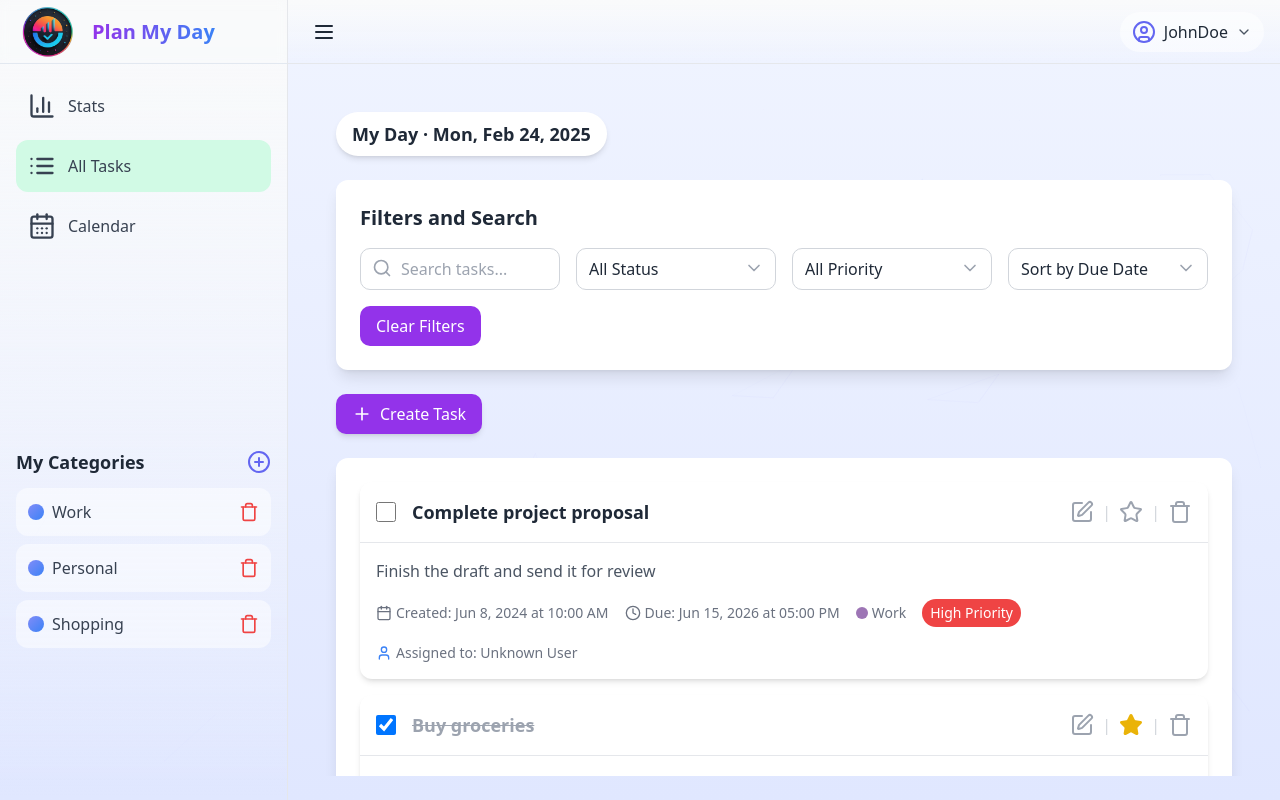
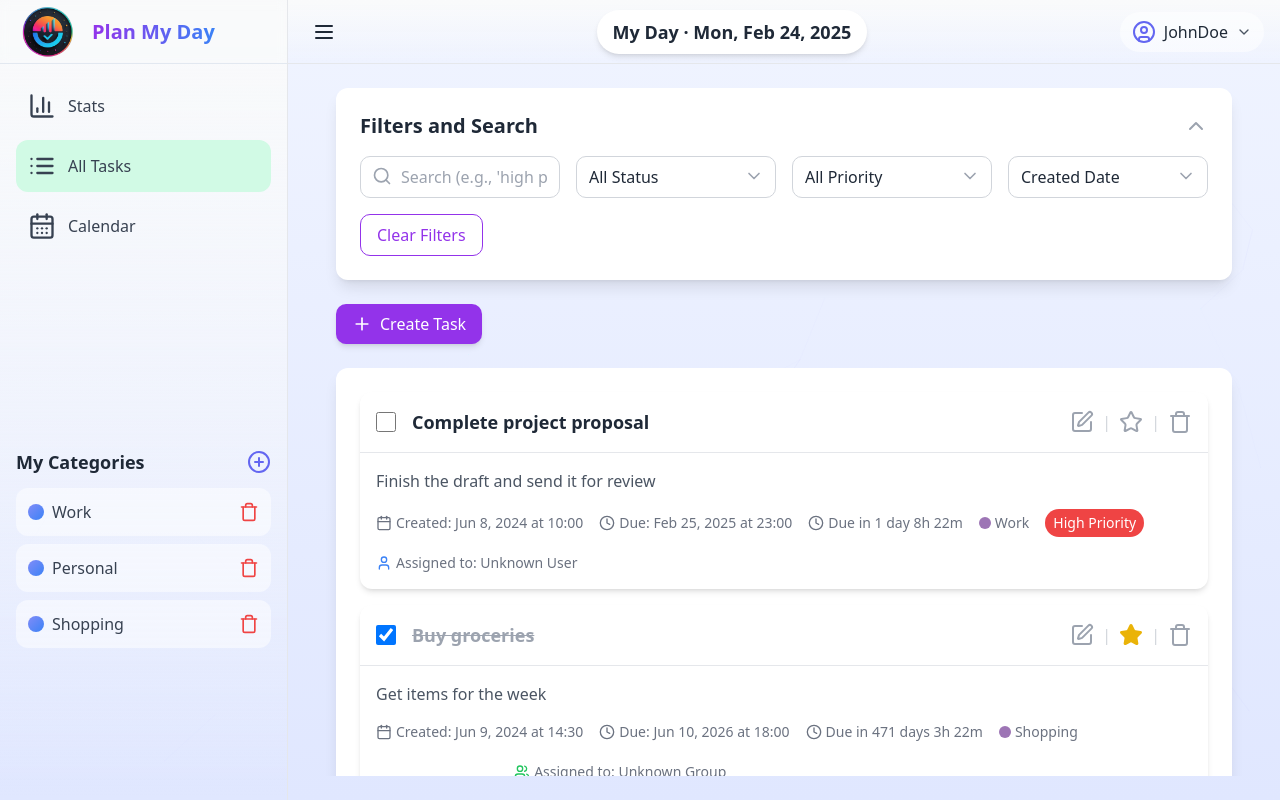
Before and after one commit to Vlados-XiMiK/Plan-My-Day-UI, a Next.js app: page /dashboard/tasks in a window 1280 px wide. Built offline with nearby package versions, Linux system fonts and the light colour scheme.

Commit message:
update Header/Tasks UI , update tasks logic

```diff
--- a/src/components/main/Header.tsx
+++ b/src/components/main/Header.tsx
@@ -3,6 +3,7 @@
 import { useRouter } from 'next/navigation';
 import { useState, useRef, useEffect } from 'react';
 import { UserCircle, LogOut, Menu, ChevronDown, User2, Moon, Sun, Globe } from 'lucide-react';
+import { format } from 'date-fns'
 import { useLanguage } from '@/contexts/LanguageContext';
 import en from '@/translations/en.json';
 import uk from '@/translations/uk.json';
@@ -24,6 +25,7 @@ export default function Header({ toggleSidebar, toggleCollapse, isCollapsed, onP
   const { theme, setTheme } = useTheme();
   const [isDarkTheme, setIsDarkTheme] = useState(false);
   const t = language === 'uk' ? uk : en;
+  const currentDate = format(new Date(), 'EEE, MMM d, yyyy')
 
   useEffect(() => {
     const updateTheme = () => {
@@ -77,6 +79,14 @@ export default function Header({ toggleSidebar, toggleCollapse, isCollapsed, onP
         <Menu className={`h-6 w-6 ${isDarkTheme ? 'text-gray-100' : 'text-gray-800'}`} />
       </button>
 
+      <div className="mb-6 px-6 pt-6">
+        <div className="inline-block bg-white dark:bg-[#2a2a3e] rounded-full px-4 py-2 shadow-md">
+          <h2 className="text-lg font-semibold text-gray-800 dark:text-gray-100">
+            My Day · {currentDate}
+          </h2>
+        </div>
+      </div>
+
       <div className="relative" ref={dropdownRef}>
         <button
           onClick={() => setShowDropdown(!showDropdown)}
--- a/src/components/main/Tasks.tsx
+++ b/src/components/main/Tasks.tsx
@@ -1,25 +1,20 @@
 'use client'
 
 import { useState } from 'react'
-import { Search, ChevronDown, Edit, Star, Trash, Plus, Calendar, Clock, User as UserIcon, Users } from 'lucide-react'
-import { format } from 'date-fns'
+import { Search, ChevronDown, ChevronUp, Edit, Star, Trash, Plus, Calendar, Clock, User as UserIcon, Users, AlertTriangle } from 'lucide-react'
 import TaskCreationPopup from '@/components/main/pop-up/TaskCreationPopup'
 import TaskEditPopup from '@/components/main/pop-up/TaskEditPopup'
-import { useNotification } from '@/contexts/notification-context'
-import { useTheme } from "next-themes"
+import { useTheme } from 'next-themes'
+import { useTaskLogic } from '@/lib/useTaskLogic'
 import type { Task, User, Group } from '@/types'
 
-const currentDate = format(new Date(), 'EEE, MMM d, yyyy')
-
-export default function MainContent() {
-  const { theme } = useTheme()
-  const [tasks, setTasks] = useState<Task[]>([
+const initialTasks: Task[] = [
   {
     id: 1,
     title: 'Complete project proposal',
     description: 'Finish the draft and send it for review',
     createdAt: '2024-06-08T10:00:00',
-      dueDate: '2026-06-15T17:00:00',
+    dueDate: '2025-02-25T23:00:00',
     category: 'Work',
     priority: 'high',
     completed: false,
@@ -45,7 +40,7 @@ export default function MainContent() {
     title: 'Schedule dentist appointment',
     description: 'Call the clinic for a check-up',
     createdAt: '2024-06-10T09:15:00',
-      dueDate: '2026-06-20T11:00:00',
+    dueDate: '2025-02-25T15:00:00',
     category: 'Personal',
     priority: 'low',
     completed: false,
@@ -53,127 +48,34 @@ export default function MainContent() {
     assignedTo: null,
     groupId: null,
   },
-  ])
+]
 
-  const [isCreationPopupOpen, setCreationPopupOpen] = useState(false)
-  const [isEditPopupOpen, setEditPopupOpen] = useState(false)
-  const [taskToEdit, setTaskToEdit] = useState<Task | null>(null)
-  const [users, setUsers] = useState<User[]>([])
-  const [groups, setGroups] = useState<Group[]>([])
-  const { addNotification } = useNotification()
-
-  const toggleTaskCompletion = (id: number) => {
-    setTasks(tasks.map(task =>
-      task.id === id ? { ...task, completed: !task.completed } : task
-    ))
-    const task = tasks.find(task => task.id === id)
-    if (task) {
-      addNotification(
-        'info',
-        task.completed ? 'Task Reopened' : 'Task Completed',
-        task.completed ? 'The task has been reopened and is now active again.' : 'You have successfully marked the task as completed.'
-      );
-    }
-  }
-
-  const toggleTaskStarred = (id: number) => {
-    setTasks(tasks.map(task =>
-      task.id === id ? { ...task, starred: !task.starred } : task
-    ))
-    const task = tasks.find(task => task.id === id)
-    if (task) {
-      addNotification(
-        'success',
-        task.starred ? 'Removed from Favorites' : 'Added to Favorites',
-        task.starred ? 'The task has been removed from your favorites list.' : 'The task has been added to your favorites list.'
-      );
-    }
-  }
-
-  const handleCreateTask = (task: Partial<Task>) => {
-    const now = new Date().toISOString()
-    setTasks(prev => [
-      ...prev,
-      {
-        id: prev.length + 1,
-        title: task.title || 'New Task',
-        description: task.description || '',
-        createdAt: now,
-        dueDate: task.dueDate || now,
-        category: task.category || 'Uncategorized',
-        priority: task.priority || 'low',
-        completed: false,
-        starred: false,
-        assignedTo: task.assignedTo || null,
-        groupId: task.groupId || null,
-      },
-    ])
-    fetch('/api/tasks', {
-      method: 'POST',
-      headers: { 'Content-Type': 'application/json' },
-      body: JSON.stringify({
-        ...task,
-        createdAt: now,
-        completed: false,
-        starred: false,
-      }),
-    }).catch(error => addNotification(
-      'error',
-      'Task Creation Failed',
-      'An error occurred while creating the task. Please try again.'
-    ));
-  }
-
-  const handleEditTask = (updatedTask: Task) => {
-    setTasks(prev =>
-      prev.map(task => (task.id === updatedTask.id ? updatedTask : task))
-    )
-    setEditPopupOpen(false)
-    addNotification('success', 'Task Updated', 'The task has been successfully updated.')
-    fetch(`/api/tasks/${updatedTask.id}`, {
-      method: 'PUT',
-      headers: { 'Content-Type': 'application/json' },
-      body: JSON.stringify(updatedTask),
-    }).catch(error => addNotification('error', 'Update Failed', 'An error occurred while updating the task. Please try again.'));
-  }
-
-  const openEditPopup = (task: Task) => {
-    setTaskToEdit(task)
-    setEditPopupOpen(true)
-  }
-
-  const handleDeleteTask = (id: number) => {
-    setTasks(tasks.filter(task => task.id !== id))
-    addNotification('success', 'Task Deleted', 'The task has been successfully removed.')
-    fetch(`/api/tasks/${id}`, {
-      method: 'DELETE',
-    }).catch(error => addNotification('error', 'Deletion Failed', 'An error occurred while deleting the task. Please try again.'));
-  }
-
-  const getPriorityColor = (priority: string) => {
-    switch (priority) {
-      case 'high': return 'bg-red-500'
-      case 'medium': return 'bg-orange-500'
-      case 'low': return 'bg-green-500'
-      default: return 'bg-gray-500'
-    }
-  }
-
-  const formatDate = (dateString: string) => {
-    const date = new Date(dateString)
-    return `${format(date, 'MMM d, yyyy')} at ${format(date, 'hh:mm a')}`
-  }
-
-  const getAssignedDisplay = (task: Task) => {
-    if (task.assignedTo) {
-      const user = users.find(u => u.id === task.assignedTo);
-      return user ? `Assigned to: ${user.name} ` : 'Assigned to: Unknown User ';
-    } else if (task.groupId) {
-      const group = groups.find(g => g.id === task.groupId);
-      return group ? `Assigned to group: ${group.name} ` : 'Assigned to: Unknown Group ';
-    }
-    return 'Not assigned';
-  };
+export default function MainContent() {
+  const { theme } = useTheme()
+  const users: User[] = []
+  const groups: Group[] = []
+  const {
+    tasks,
+    isCreationPopupOpen,
+    setCreationPopupOpen,
+    isEditPopupOpen,
+    setEditPopupOpen,
+    taskToEdit,
+    searchQuery,
+    setSearchQuery,
+    toggleTaskCompletion,
+    toggleTaskStarred,
+    handleCreateTask,
+    handleEditTask,
+    openEditPopup,
+    handleDeleteTask,
+    getPriorityColor,
+    formatDate,
+    getTimeRemaining,
+    getAssignedDisplay,
+    filterTasks,
+  } = useTaskLogic(initialTasks, users, groups)
+  const [isFiltersCollapsed, setFiltersCollapsed] = useState(false)
 
   return (
     <div className="flex flex-col h-full overflow-hidden animate-fadeIn">
@@ -197,24 +99,28 @@ export default function MainContent() {
         />
       )}
 
-      <div className="mb-6 px-6 pt-6">
-        <div className="inline-block bg-white dark:bg-[#2a2a3e] rounded-full px-4 py-2 shadow-md">
-          <h2 className="text-lg font-semibold text-gray-800 dark:text-gray-100">
-            My Day · {currentDate}
-          </h2>
-        </div>
-      </div>
+
 
       <div className="flex-1 overflow-y-auto px-6 pb-6 space-y-6">
-        <div className="rounded-lg bg-white dark:bg-[#2a2a3e] p-6 shadow-lg">
-          <h3 className="mb-4 text-xl font-semibold text-gray-800 dark:text-gray-100">Filters and Search</h3>
-          <div className="mb-4 flex flex-wrap gap-4">
+      <div className="rounded-lg bg-white dark:bg-[#2a2a3e] p-6 shadow-lg transition-all duration-300">
+          <div className="flex justify-between items-center mb-4">
+            <h3 className="text-xl font-semibold text-gray-800 dark:text-gray-100">Filters and Search</h3>
+            <button
+              onClick={() => setFiltersCollapsed(!isFiltersCollapsed)}
+              className="text-gray-400 dark:text-gray-500 hover:text-purple-600 dark:hover:text-purple-400 transition-colors duration-200"
+            >
+              {isFiltersCollapsed ? <ChevronDown size={24} /> : <ChevronUp size={24} />}
+            </button>
+          </div>
+          <div className={`flex flex-wrap gap-4 ${isFiltersCollapsed ? 'hidden' : 'block'}`}>
             <div className="flex-1 min-w-[200px]">
               <div className="relative">
                 <input
                   type="text"
+                  value={searchQuery}
+                  onChange={(e) => setSearchQuery(e.target.value)}
                   className="w-full rounded-md border border-gray-300 py-2 pl-10 pr-3 focus:border-transparent focus:ring-2 focus:ring-purple-500 transition-all duration-200 bg-white dark:bg-[#2a2a3e] text-gray-800 dark:text-gray-100"
-                  placeholder="Search tasks..."
+                  placeholder="Search (e.g., 'high priority work this week')"
                 />
                 <Search className="absolute left-3 top-2.5 text-gray-400 dark:text-gray-500" size={20} />
               </div>
@@ -243,17 +149,21 @@ export default function MainContent() {
             <div className="flex-1 min-w-[200px]">
               <div className="relative">
                 <select className="w-full appearance-none rounded-md border border-gray-300 py-2 pl-3 pr-10 focus:border-transparent focus:ring-2 focus:ring-purple-500 transition-all duration-200 bg-white dark:bg-[#2a2a3e] text-gray-800 dark:text-gray-100">
-                  <option>Sort by Due Date</option>
-                  <option>Sort by Priority</option>
-                  <option>Sort Alphabetically</option>
+                  <option>Created Date</option>
+                  <option>Last Modified</option>
+                  <option>Due Date</option>
                 </select>
                 <ChevronDown className="pointer-events-none absolute right-3 top-2.5 text-gray-400 dark:text-gray-500" size={20} />
               </div>
             </div>
           </div>
-          <button className="rounded-md bg-purple-600 px-4 py-2 text-white transition-colors hover:bg-purple-700 duration-200">
+          {!isFiltersCollapsed && (
+            <button
+              className="mt-4 rounded-md bg-transparent border border-purple-600 text-purple-600 dark:text-purple-400 px-4 py-2 hover:bg-purple-600 hover:text-white dark:hover:bg-purple-700 transition-all duration-200"
+            >
               Clear Filters
             </button>
+          )}
         </div>
 
         <div className="mb-6">
@@ -268,8 +178,16 @@ export default function MainContent() {
 
         <div className="rounded-lg bg-white dark:bg-[#2a2a3e] p-6 shadow-lg">
           <ul className="space-y-4">
-            {tasks.map(task => (
-              <li key={task.id} className="overflow-hidden rounded-lg bg-white dark:bg-[#2a2a3e] shadow-md transition-all duration-200 hover:shadow-lg">
+            {filterTasks().map(task => {
+              const { text: timeRemaining, isOverdue, isApproaching } = getTimeRemaining(task.dueDate)
+              return (
+                <li
+                  key={task.id}
+                  className={`overflow-hidden rounded-lg bg-white dark:bg-[#2a2a3e] shadow-md transition-all duration-200 hover:shadow-lg ${
+                    isOverdue && !task.completed ? 'border-2 border-red-500' :
+                    isApproaching && !task.completed ? 'border-2 border-yellow-500' : ''
+                  }`}
+                >
                   <div className="flex items-center justify-between border-b border-gray-200 dark:border-gray-700 p-4">
                     <div className="flex items-center">
                       <input
@@ -318,6 +236,18 @@ export default function MainContent() {
                         <span>Due: {formatDate(task.dueDate)}</span>
                       </div>
                       <div className="flex items-center">
+                        {isOverdue && !task.completed ? (
+                          <AlertTriangle size={16} className="mr-1 text-red-500" />
+                        ) : isApproaching && !task.completed ? (
+                          <AlertTriangle size={16} className="mr-1 text-yellow-500" />
+                        ) : (
+                          <Clock size={16} className="mr-1" />
+                        )}
+                        <span className={isOverdue && !task.completed ? 'text-red-500' : isApproaching && !task.completed ? 'text-yellow-500' : ''}>
+                          {timeRemaining}
+                        </span>
+                      </div>
+                      <div className="flex items-center">
                         <div className="mr-1 h-3 w-3 rounded-full bg-[#9d75b5]" />
                         <span>{task.category}</span>
                       </div>
@@ -337,7 +267,8 @@ export default function MainContent() {
                     </div>
                   </div>
                 </li>
-            ))}
+              )
+            })}
           </ul>
           <div className="mt-4 flex justify-center">
             <button className="rounded-md bg-purple-600 px-6 py-2 text-white shadow-md transition-transform transform hover:scale-105 active:scale-95 hover:bg-purple-700 focus:outline-none focus:ring-2 focus:ring-purple-400 focus:ring-offset-2">
--- /dev/null
+++ b/src/lib/useTaskLogic.ts
@@ -0,0 +1,200 @@
+'use client'
+
+import { useState, useEffect } from 'react'
+import { differenceInMinutes, isPast, format } from 'date-fns'
+import { useNotification } from '@/contexts/notification-context'
+import type { Task, User, Group } from '@/types'
+
+export const useTaskLogic = (initialTasks: Task[], users: User[], groups: Group[]) => {
+  const { addNotification } = useNotification()
+  const [tasks, setTasks] = useState<Task[]>(initialTasks)
+  const [isCreationPopupOpen, setCreationPopupOpen] = useState(false)
+  const [isEditPopupOpen, setEditPopupOpen] = useState(false)
+  const [taskToEdit, setTaskToEdit] = useState<Task | null>(null)
+  const [searchQuery, setSearchQuery] = useState('')
+  const [notifiedTasks, setNotifiedTasks] = useState<number[]>([]) // Список задач, для которых уже отправлено уведомление
+
+  useEffect(() => {
+    const checkDeadlines = () => {
+      const now = new Date()
+      tasks.forEach(task => {
+        if (task.completed) return; // Пропускаем завершённые задачи
+
+        const minutesLeft = differenceInMinutes(new Date(task.dueDate), now)
+        if (minutesLeft <= 1440 && minutesLeft > 0) {
+          const hoursLeft = Math.floor(minutesLeft / 60)
+          const minutesRemainder = minutesLeft % 60
+          addNotification(
+            'warning',
+            `Task Deadline Approaching`,
+            `Task "${task.title}" is due in ${hoursLeft} hour${hoursLeft !== 1 ? 's' : ''} and ${minutesRemainder} minute${minutesRemainder !== 1 ? 's' : ''}`
+          )
+        }
+      })
+    }
+
+    const interval = setInterval(checkDeadlines, 60000)
+    return () => clearInterval(interval)
+  }, [tasks, addNotification])
+
+  const toggleTaskCompletion = (id: number) => {
+    setTasks(tasks.map(task =>
+      task.id === id ? { ...task, completed: !task.completed } : task
+    ))
+    const task = tasks.find(task => task.id === id)
+    if (task) {
+      addNotification(
+        'info',
+        task.completed ? 'Task Reopened' : 'Task Completed',
+        task.completed ? 'The task has been reopened and is now active again.' : 'You have successfully marked the task as completed.'
+      )
+      // Если задача завершена, можно убрать её из списка уведомлённых
+      if (!task.completed) {
+        setNotifiedTasks(prev => prev.filter(taskId => taskId !== id))
+      }
+    }
+  }
+
+  const toggleTaskStarred = (id: number) => {
+    setTasks(tasks.map(task =>
+      task.id === id ? { ...task, starred: !task.starred } : task
+    ))
+    const task = tasks.find(task => task.id === id)
+    if (task) {
+      addNotification(
+        'success',
+        task.starred ? 'Removed from Favorites' : 'Added to Favorites',
+        task.starred ? 'The task has been removed from your favorites list.' : 'The task has been added to your favorites list.'
+      )
+    }
+  }
+
+  const handleCreateTask = (task: Partial<Task>) => {
+    const now = new Date().toISOString()
+    setTasks(prev => [
+      ...prev,
+      {
+        id: prev.length + 1,
+        title: task.title || 'New Task',
+        description: task.description || '',
+        createdAt: now,
+        dueDate: task.dueDate || now,
+        category: task.category || 'Uncategorized',
+        priority: task.priority || 'low',
+        completed: false,
+        starred: false,
+        assignedTo: task.assignedTo || null,
+        groupId: task.groupId || null,
+      },
+    ])
+    fetch('/api/tasks', {
+      method: 'POST',
+      headers: { 'Content-Type': 'application/json' },
+      body: JSON.stringify({ ...task, createdAt: now, completed: false, starred: false }),
+    }).catch(error => addNotification('error', 'Task Creation Failed', 'An error occurred while creating the task.'))
+  }
+
+  const handleEditTask = (updatedTask: Task) => {
+    setTasks(prev => prev.map(task => (task.id === updatedTask.id ? updatedTask : task)))
+    setEditPopupOpen(false)
+    addNotification('success', 'Task Updated', 'The task has been successfully updated.')
+    fetch(`/api/tasks/${updatedTask.id}`, {
+      method: 'PUT',
+      headers: { 'Content-Type': 'application/json' },
+      body: JSON.stringify(updatedTask),
+    }).catch(error => addNotification('error', 'Update Failed', 'An error occurred while updating the task.'))
+    // Если дедлайн изменился, можно сбросить уведомление
+    setNotifiedTasks(prev => prev.filter(id => id !== updatedTask.id))
+  }
+
+  const openEditPopup = (task: Task) => {
+    setTaskToEdit(task)
+    setEditPopupOpen(true)
+  }
+
+  const handleDeleteTask = (id: number) => {
+    setTasks(tasks.filter(task => task.id !== id))
+    addNotification('success', 'Task Deleted', 'The task has been successfully removed.')
+    fetch(`/api/tasks/${id}`, { method: 'DELETE' })
+      .catch(error => addNotification('error', 'Deletion Failed', 'An error occurred while deleting the task.'))
+    setNotifiedTasks(prev => prev.filter(taskId => taskId !== id))
+  }
+
+  const getPriorityColor = (priority: string) => {
+    switch (priority) {
+      case 'high': return 'bg-red-500'
+      case 'medium': return 'bg-orange-500'
+      case 'low': return 'bg-green-500'
+      default: return 'bg-gray-500'
+    }
+  }
+
+  const formatDate = (dateString: string) => {
+    const date = new Date(dateString)
+    return `${format(date, 'MMM d, yyyy')} at ${format(date, 'HH:mm')}`
+  }
+
+  const getTimeRemaining = (dueDate: string) => {
+    const now = new Date()
+    const due = new Date(dueDate)
+    const minutesLeft = differenceInMinutes(due, now)
+
+    if (isPast(due)) return { text: 'Overdue', isOverdue: true, isApproaching: false }
+    const days = Math.floor(minutesLeft / (60 * 24))
+    const hours = Math.floor((minutesLeft % (60 * 24)) / 60)
+    const minutes = minutesLeft % 60
+
+    if (days > 0) {
+      return { text: `Due in ${days} day${days > 1 ? 's' : ''} ${hours}h ${minutes}m`, isOverdue: false, isApproaching: minutesLeft <= 1440 }
+    }
+    return { text: `Due in ${hours}h ${minutes}m`, isOverdue: false, isApproaching: true }
+  }
+
+  const getAssignedDisplay = (task: Task) => {
+    if (task.assignedTo) {
+      const user = users.find(u => u.id === task.assignedTo)
+      return user ? `Assigned to: ${user.name}` : 'Assigned to: Unknown User'
+    } else if (task.groupId) {
+      const group = groups.find(g => g.id === task.groupId)
+      return group ? `Assigned to group: ${group.name}` : 'Assigned to: Unknown Group'
+    }
+    return 'Not assigned'
+  }
+
+  const filterTasks = () => {
+    return tasks.filter(task => {
+      const query = searchQuery.toLowerCase()
+      return (
+        task.title.toLowerCase().includes(query) ||
+        task.description.toLowerCase().includes(query) ||
+        task.category.toLowerCase().includes(query) ||
+        task.priority.toLowerCase().includes(query) ||
+        formatDate(task.createdAt).toLowerCase().includes(query) ||
+        formatDate(task.dueDate).toLowerCase().includes(query) ||
+        getAssignedDisplay(task).toLowerCase().includes(query)
+      )
+    })
+  }
+
+  return {
+    tasks,
+    isCreationPopupOpen,
+    setCreationPopupOpen,
+    isEditPopupOpen,
+    setEditPopupOpen,
+    taskToEdit,
+    searchQuery,
+    setSearchQuery,
+    toggleTaskCompletion,
+    toggleTaskStarred,
+    handleCreateTask,
+    handleEditTask,
+    openEditPopup,
+    handleDeleteTask,
+    getPriorityColor,
+    formatDate,
+    getTimeRemaining,
+    getAssignedDisplay,
+    filterTasks,
+  }
+}
```
Lines whose indentation alone changed are shown as unchanged.
